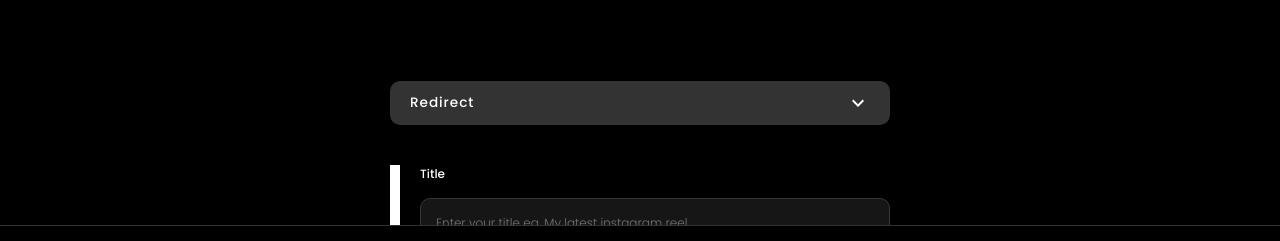
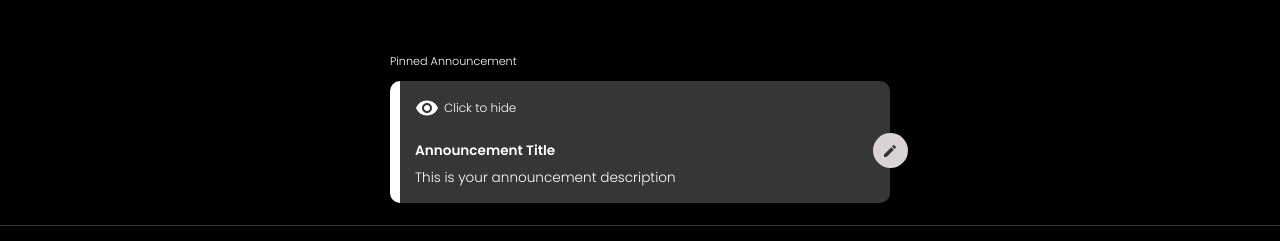
Before and after one commit to NayakPenguin/IGxLinks, a React (Create React App) app in the folder client/: page /page/create in a window 1280 px wide. Shown: the part 511-752 px from the top of the page. Built offline with nearby package versions, Linux system fonts and the light colour scheme; a web font is replaced by a local one.

Commit message:
minor change

```diff
--- a/client/src/Screens/InstaUI/CreatePageComponents/BasicInfo.js
+++ b/client/src/Screens/InstaUI/CreatePageComponents/BasicInfo.js
@@ -6,6 +6,8 @@ import DoneIcon from '@material-ui/icons/Done';
 import SearchIcon from '@material-ui/icons/Search';
 import ReactCrop, { centerCrop, makeAspectCrop } from 'react-image-crop';
 import 'react-image-crop/dist/ReactCrop.css';
+import VisibilityIcon from '@material-ui/icons/Visibility';
+import VisibilityOffIcon from '@material-ui/icons/VisibilityOff';
 
 const ASPECT_RATIO = 1;
 const MIN_DIMENSION = 150;
@@ -248,6 +250,35 @@ const BasicInfo = () => {
         saveToLocalStorage();
     };
 
+    const [isAnnouncementEditing, setIsAnnouncementEditing] = useState(false);
+    const [isAnnouncementVisible, setIsAnnouncementVisible] = useState(true);
+    const [announcementData, setAnnouncementData] = useState({
+        title: "Announcement Title",
+        description: "This is your announcement description"
+    });
+
+    const handleAnnouncementChange = (field, value) => {
+        setAnnouncementData(prev => ({ ...prev, [field]: value }));
+    };
+
+    const handleAnnouncementDone = () => {
+        setIsAnnouncementEditing(false);
+    };
+
+    const renderAnnouncementInput = (field, label, placeholder = "") => (
+        <div className="input-container">
+            <div className="label">{label}</div>
+            <div className="input-line">
+                <input
+                    className="input-basic"
+                    type="text"
+                    placeholder={placeholder}
+                    value={announcementData[field]}
+                    onChange={(e) => handleAnnouncementChange(field, e.target.value)}
+                />
+            </div>
+        </div>
+    );
     return (
         <Container>
             {cropModalOpen && (
@@ -419,6 +450,43 @@ const BasicInfo = () => {
                     </div>
                 </div>
             </div>
+
+            <PinnedAnnouncement>
+                <div className="edit-btn" onClick={() => setIsAnnouncementEditing(true)}>
+                    <CreateIcon />
+                </div>
+
+                <div className="change-visibility" onClick={() => setIsAnnouncementVisible(!isAnnouncementVisible)}>
+                    {isAnnouncementVisible ? <VisibilityIcon /> : <VisibilityOffIcon />}
+                    <div className="text">
+                        Click to {isAnnouncementVisible ? "hide" : "show"}
+                    </div>
+                </div>
+
+                {isAnnouncementVisible && (
+                    <div>
+                        <div className="label">
+                            {/* your SVG here */}
+                            Pinned Announcement
+                        </div>
+
+                        {isAnnouncementEditing ? (
+                            <>
+                                {renderAnnouncementInput("title", "Title")}
+                                {renderAnnouncementInput("description", "Description")}
+                                <div className="done-btn" onClick={handleAnnouncementDone}>
+                                    <DoneIcon />
+                                </div>
+                            </>
+                        ) : (
+                            <>
+                                <b>{announcementData.title}</b>
+                                <div>{announcementData.description}</div>
+                            </>
+                        )}
+                    </div>
+                )}
+            </PinnedAnnouncement>
         </Container>
     );
 };
@@ -862,3 +930,73 @@ const ModalActions = styled.div`
     color: white;
   }
 `;
+
+const PinnedAnnouncement = styled.div`
+    margin-top: 80px;
+    margin-bottom: 20px;
+    padding: 15px;
+    background-color: #363636;
+    font-size: 0.85rem;
+    font-weight: 300;
+    border-radius: 10px;
+    line-height: 1.35rem;
+    border-left: 10px solid white;
+    /* border: 1px solid white; */
+    color: #e5e5e5;
+
+    position: relative;
+
+    b{
+        font-weight: 600;
+        display: block;
+        margin-bottom: 5px;
+    }
+
+    .change-visibility{
+        display: flex;
+        align-items: center;
+        margin-bottom: 20px;
+
+        .text{
+            font-size: 0.75rem;
+            margin-left: 5px;
+        }
+    }
+
+    .edit-btn{
+        height: 35px;
+        aspect-ratio: 1/1;
+        border-radius: 50%;
+        background-color: #d9d3d3;
+        position: absolute;
+        right: -17.5px;
+        bottom: 35px;
+
+        display: grid;
+        place-items: center;
+
+        svg{
+            font-size: 1rem;
+            margin-bottom: 0;
+            margin-left: 0;
+            fill: #333;
+        }
+    }
+
+    .label{
+        position: absolute;
+        top: -30px;
+        left: -10px;
+        font-size: 0.7rem;
+        font-weight: 300;
+        /* letter-spacing: 0.04rem; */
+
+        display: flex;
+        align-items: center;
+
+        svg{
+            margin-right: 5px;
+            transform: rotate(45deg);
+        }
+    }
+`
```
